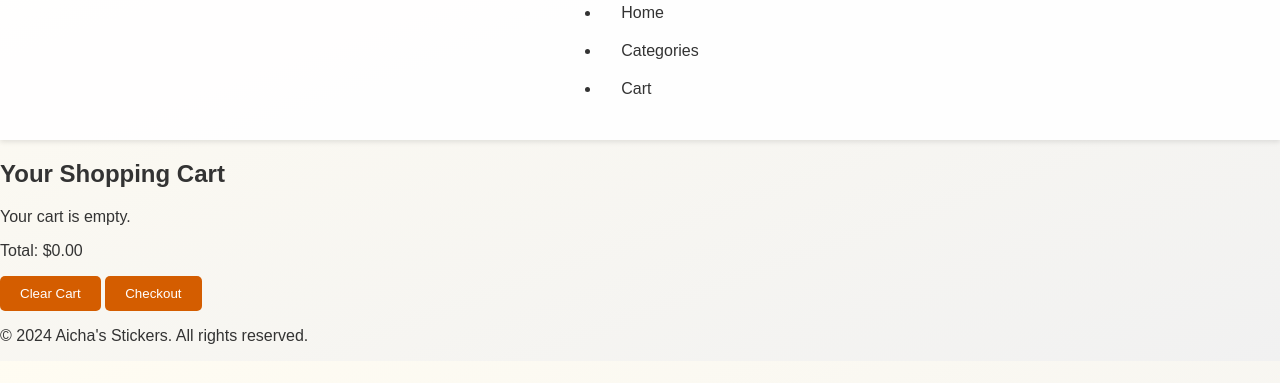
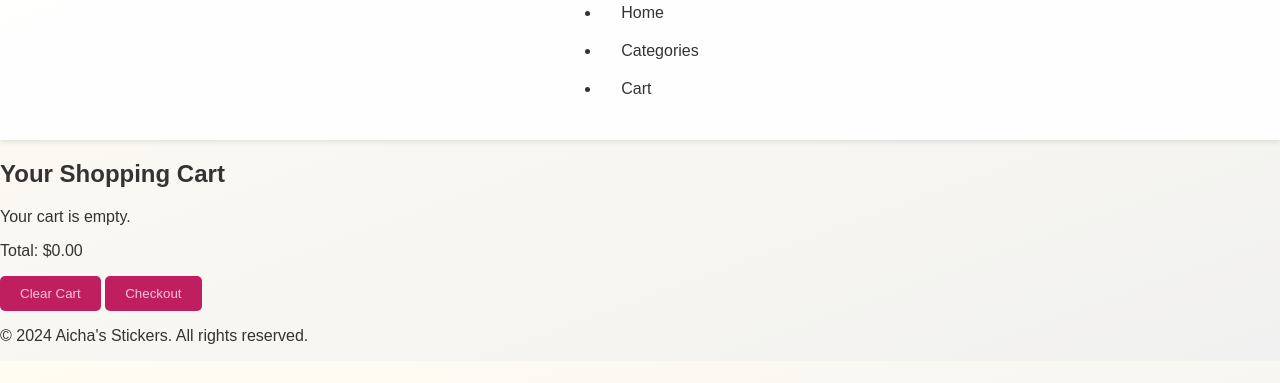
Before and after one commit to evapod11/Stickerz, a website: page public/view-cart.html in a window 1280 px wide. Shown: the part 105-488 px from the top of the page. Drawn offline with Linux system fonts and the light colour scheme.

Commit message:
Update styles.css

```diff
--- a/public/css/styles.css
+++ b/public/css/styles.css
@@ -116,17 +116,17 @@ h1 {
 
 /* Button Styles */
 button {
-    background-color: #d45d00; /* Primary button color */
-    color: white;
+    background-color: #c01f5f; /* Primary button color */
+    color: rgb(250, 192, 221);
     border: none;
     padding: 10px 20px;
     border-radius: 5px;
     cursor: pointer;
-    transition: background-color 0.3s, transform 0.2s;
+    transition: background-color 0.8s, transform 0.2s;
 }
 
 button:hover {
-    background-color: #a44c00; /* Darker on hover */
+    background-color: #d0a0cc; /* Darker on hover */
     transform: scale(1.05); /* Slightly larger on hover */
 }
 
```
